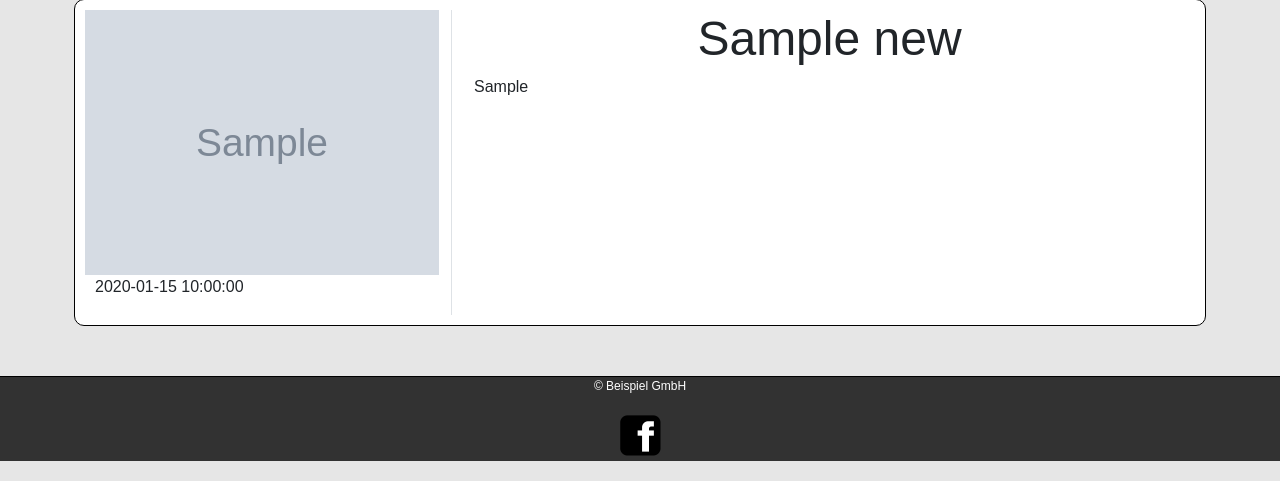
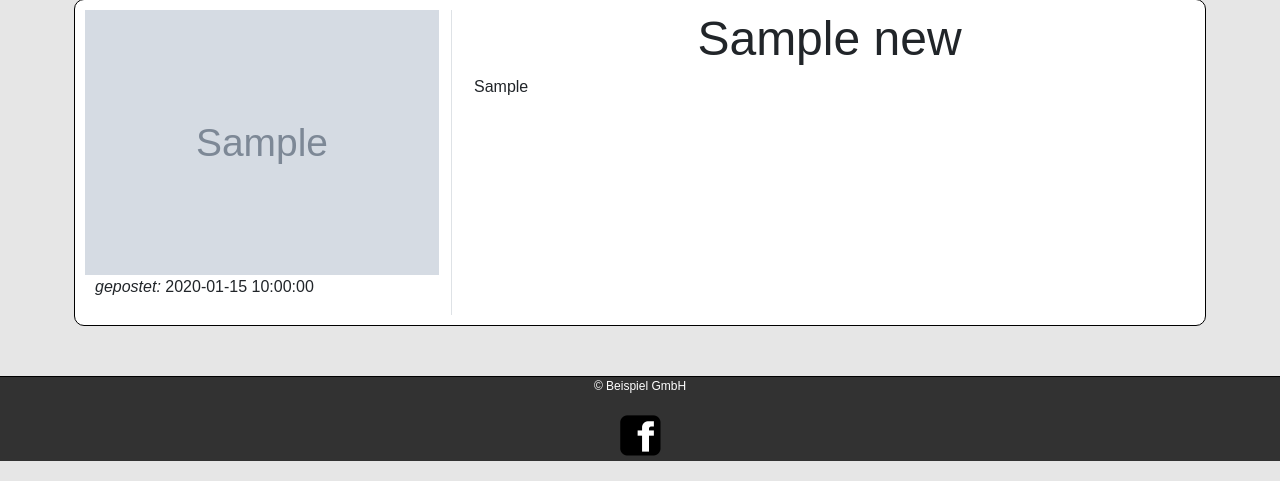
Before and after one commit to PoliteCupcake/Hotelverwaltung_Webseite_plus_Datenbank, a PHP site: page / in a window 1280 px wide. Shown: the part 552-1033 px from the top of the page. Run offline with PHP 8.4, Linux system fonts and the light colour scheme; tables that the repository leaves empty hold one stand-in row (values such as "Sample post"); grey boxes marked "Sample" are stand-in pictures.

Commit message:
Update news.php

```diff
--- a/news.php
+++ b/news.php
@@ -11,7 +11,7 @@
             echo '<div class="PageContent NewsContent">';
             echo    '<h2 class="display-5">' . $news["title"] . '</h2>';
             echo    '<p>' . $news["article"] . '</p>';
-            echo    '<p>' . $news["date"] . '</p>';
+            echo    '<p><i>gepostet: </i>' . $news["date"] . '</p>';
             echo '</div>';
         }
         else{
@@ -19,7 +19,7 @@
             echo    '<div class="row">';
             echo        '<div class="col-md-4">';
             echo            '<img class="img-fluid" src="' . $news["img_path"] . '" alt="mountains">';
-            echo             '<p>' . $news["date"] . '</p>';
+            echo             '<p> <i>gepostet: </i>' . $news["date"] . '</p>';
             echo        '</div>';
             echo        '<div class="col-md-8 border-start">';
             echo            '<h2 class="display-5">' . $news["title"] . '</h2>';
@@ -31,40 +31,4 @@
     }
 
     ?>
-
-    <!--
-    <div class="PageContent NewsContent">
-        <div class="row flex-column-reverse flex-md-row">
-            <div class="col-md-8 border-end">
-                <h2 class="display-5">Wandern!</h2>
-                <p>Ein kleiner Paragraph über die tollen Wanderrouten! Es gibt viele tolle Wanderrouten in der Umgebung. Ob zu Fuß oder mit dem Rad es ist für jeden etwas dabei!</p>
-            </div>
-            <div class="col-md-4">
-                <img class="img-fluid" src="images/mountains_news.jpg" alt="mountains">
-            </div>
-        </div>
-    </div>
-    <div class="PageContent NewsContent">
-        <div class="row">
-            <div class="col-md-4">
-                <img class="img-fluid" src="images/mountains_news.jpg" alt="mountains">
-            </div>
-            <div class="col-md-8 border-start">
-                <h2 class="display-5">Wandern!</h2>
-                <p>Ein kleiner Paragraph über die tollen Wanderrouten! Es gibt viele tolle Wanderrouten in der Umgebung. Ob zu Fuß oder mit dem Rad es ist für jeden etwas dabei!</p>
-            </div>
-        </div>
-    </div>
-    <div class="PageContent NewsContent">
-        <div class="row flex-column-reverse flex-md-row">
-            <div class="col-md-8 border-end">
-                <h2 class="display-5">Wandern!</h2>
-                <p>Ein kleiner Paragraph über die tollen Wanderrouten! Es gibt viele tolle Wanderrouten in der Umgebung. Ob zu Fuß oder mit dem Rad es ist für jeden etwas dabei!</p>
-            </div>
-            <div class="col-md-4">
-                <img class="img-fluid" src="images/mountains_news.jpg" alt="mountains">
-            </div>
-        </div>
-    </div>
--->
 </div>
```
